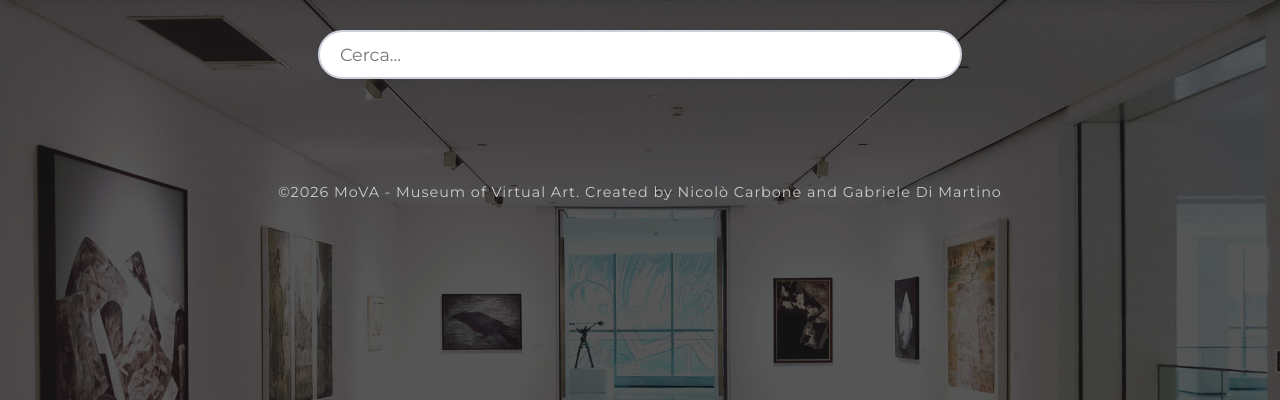
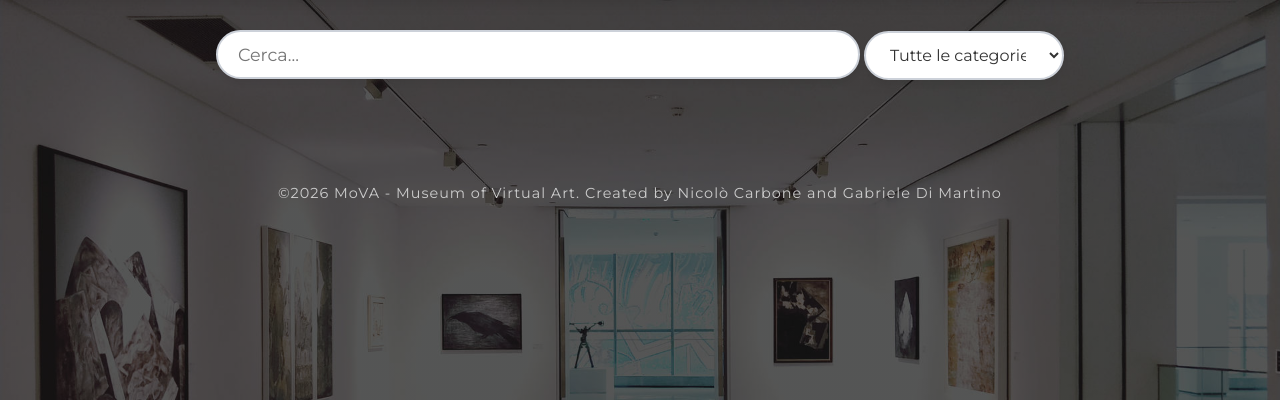
Before and after one commit to gabdm22/Tecnologie_sistemi_web, a Flask app: page /vetrina.html in a window 1280 px wide. Shown: the part 64-464 px from the top of the page. Run offline with Flask 3, Linux system fonts and the light colour scheme; data that the repository does not hold is empty.

Commit message:
aggiunta barra ricerca

```diff
--- a/static/style_vetrina.css
+++ b/static/style_vetrina.css
@@ -89,6 +89,7 @@ body{
 }
 
 #barra-ricerca{
+    flex-grow: 1;   /* si espande automaticamente */
     width: 80%;
     max-width: 600px;
     padding: 12px 20px;
@@ -102,6 +103,26 @@ body{
 }
 
 #barra-ricerca:focus{
+    border-color: #1a1a1a;
+    box-shadow: 0 4px 12px rgba(0, 0, 0, 0.15);
+}
+
+.tendina-categoria{
+    padding: 12px 20px;
+    font-size: 1rem;
+    font-family: inherit;
+    border: 2px solid #ccd1d9;
+    border-radius: 30px;
+    outline: none;
+    cursor: pointer;
+    background-color: #ffffff;
+    color: #333;
+    transition: all 0.3s ease;
+    box-shadow: 0 4px 6px rgba(0, 0, 0, 0.05);
+    max-width: 200px;
+}
+
+.tendina-categoria:focus{
     border-color: #1a1a1a;
     box-shadow: 0 4px 12px rgba(0, 0, 0, 0.15);
 }
--- a/templates/vetrina.html
+++ b/templates/vetrina.html
@@ -28,8 +28,18 @@
             </DIV>
         </NAV>
 
+
+        <!-- filtri per la ricerca delle opere in vetrina -->
         <DIV class="contenitore-ricerca">   <!--barra di ricerca opere-->
             <INPUT id="barra-ricerca" type="text" placeholder="Cerca...">
+
+            <SELECT id="filtro-categoria" class="tendina-categoria">
+                <OPTION value="tutte" selected>Tutte le categorie</OPTION>
+                <OPTION value="pittura">Pittura</OPTION>
+                <OPTION value="scultura">Scultura</OPTION>
+                <OPTION value="musica">Musica</OPTION>
+                <OPTION value="cinema">Cinema</OPTION>
+            </SELECT>
         </DIV>
 
         <MAIN class="vetrina">              <!--VETRINA-->
```
